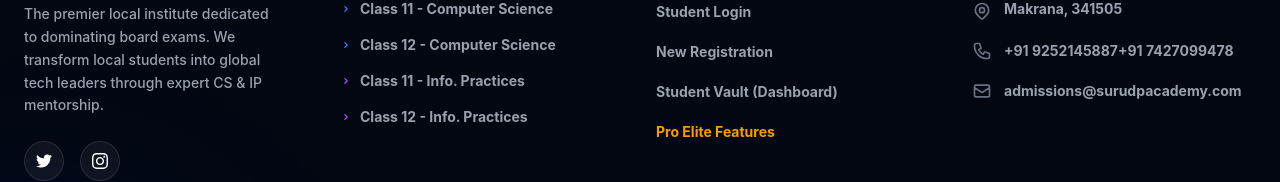
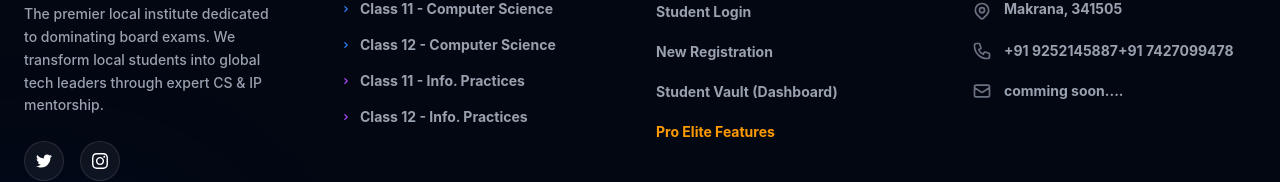
Before and after one commit to DigiSuru/novalearn, a Vue app in the folder frontend/: page / in a window 1280 px wide. Shown: the part 2250-2432 px from the top of the page. Built offline with nearby package versions, Linux system fonts and the light colour scheme; no server answers; the HTML template or start-up script is replaced by a standard one.

Commit message:
Footer Updated

```diff
--- a/frontend/src/pages/Home.vue
+++ b/frontend/src/pages/Home.vue
@@ -247,7 +247,7 @@
                </li>
                <li class="flex items-center text-gray-400 hover:text-white transition-colors">
                   <svg class="w-5 h-5 mr-3 text-gray-500 flex-shrink-0" fill="none" stroke="currentColor" viewBox="0 0 24 24"><path stroke-linecap="round" stroke-linejoin="round" stroke-width="2" d="M3 8l7.89 5.26a2 2 0 002.22 0L21 8M5 19h14a2 2 0 002-2V7a2 2 0 00-2-2H5a2 2 0 00-2 2v10a2 2 0 002 2z"></path></svg>
-                  <a href="mailto:admissions@surudpacademy.com" class="text-sm font-bold">admissions@surudpacademy.com</a>
+                  <a href="mailto:admissions@surudpacademy.com" class="text-sm font-bold">comming soon....</a>
                </li>
             </ul>
          </div>
```
